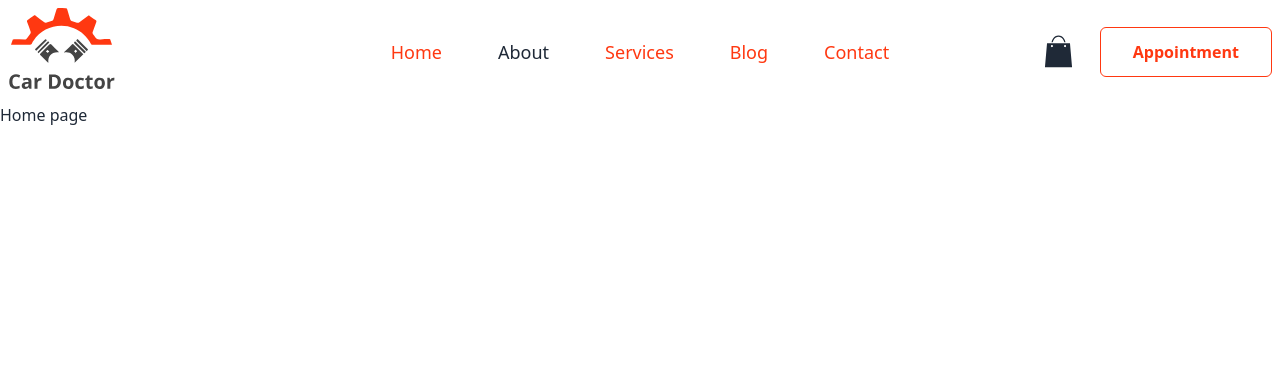
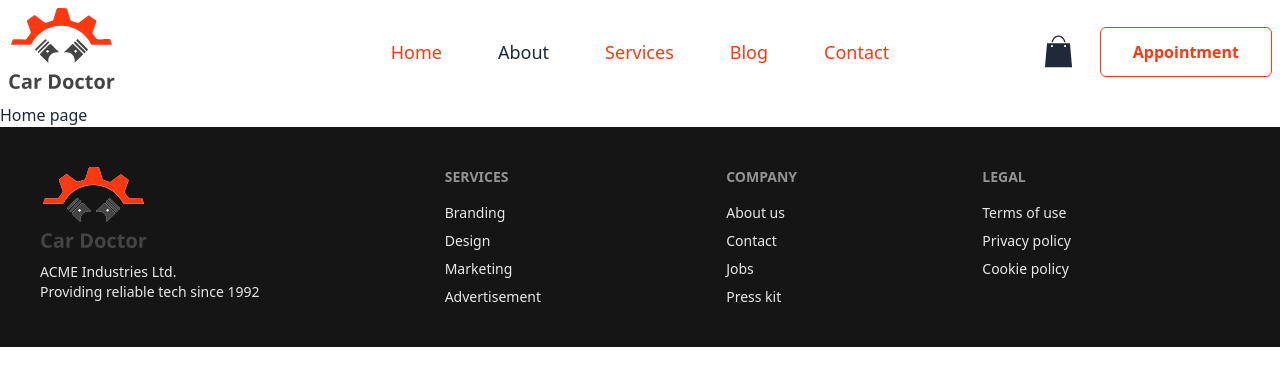
Before and after one commit to Haruntahid/Car-Doctor, a React (Vite) app in the folder client/: page / in a window 1280 px wide. Shown: the top 386 px of the page. Built offline with nearby package versions, Linux system fonts and the light colour scheme.

Commit message:
added footer

```diff
--- a/client/src/Layout/Layout.jsx
+++ b/client/src/Layout/Layout.jsx
@@ -1,12 +1,16 @@
 import { Outlet } from "react-router-dom";
 import Header from "../components/Header";
+import Footer from "../components/Footer";
 
 function Layout() {
   return (
-    <div className="container mx-auto">
-      <Header />
-      <Outlet />
-    </div>
+    <>
+      <div className="container mx-auto">
+        <Header />
+        <Outlet />
+      </div>
+      <Footer />
+    </>
   );
 }
 
--- /dev/null
+++ b/client/src/components/Footer.jsx
@@ -0,0 +1,42 @@
+import logo from "../assets/logo.svg";
+
+function Footer() {
+  return (
+    <>
+      <div>
+        <footer className="footer p-10 bg-[#151515] text-[#E8E8E8] ">
+          <aside>
+            <img src={logo} alt="" />
+            <p>
+              ACME Industries Ltd.
+              <br />
+              Providing reliable tech since 1992
+            </p>
+          </aside>
+          <nav>
+            <h6 className="footer-title">Services</h6>
+            <a className="link link-hover">Branding</a>
+            <a className="link link-hover">Design</a>
+            <a className="link link-hover">Marketing</a>
+            <a className="link link-hover">Advertisement</a>
+          </nav>
+          <nav>
+            <h6 className="footer-title">Company</h6>
+            <a className="link link-hover">About us</a>
+            <a className="link link-hover">Contact</a>
+            <a className="link link-hover">Jobs</a>
+            <a className="link link-hover">Press kit</a>
+          </nav>
+          <nav>
+            <h6 className="footer-title">Legal</h6>
+            <a className="link link-hover">Terms of use</a>
+            <a className="link link-hover">Privacy policy</a>
+            <a className="link link-hover">Cookie policy</a>
+          </nav>
+        </footer>
+      </div>
+    </>
+  );
+}
+
+export default Footer;
```
